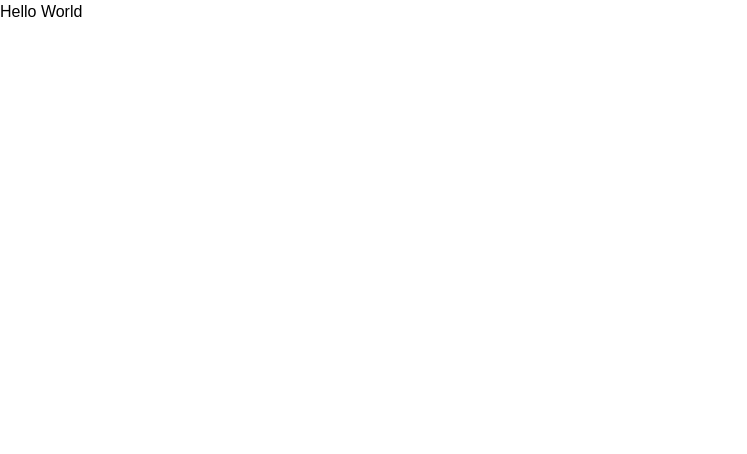
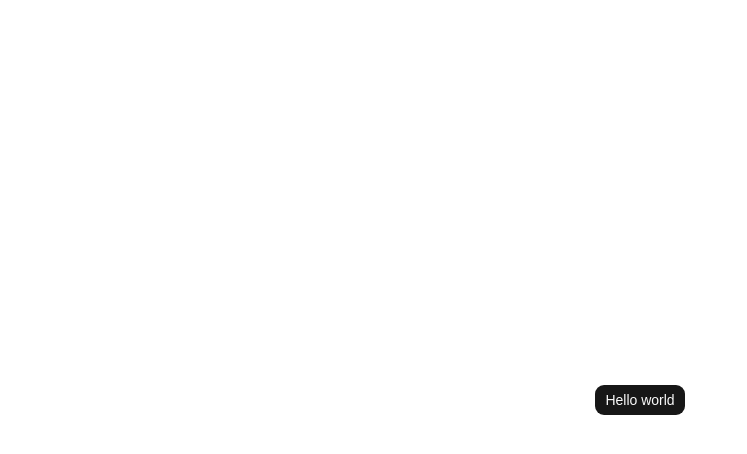
Before and after one commit to Allaaxx/fintrack, a React (Vite) app: page / in a window 1280 px wide. Shown: the top 454 px of the page, without its empty margins (0-747 px from the left). Built offline with nearby package versions, Linux system fonts and the light colour scheme.

Commit message:
chore: add shadcn setup

```diff
--- a/eslint.config.js
+++ b/eslint.config.js
@@ -25,6 +25,7 @@
     rules: {
       'simple-import-sort/imports': 'error',
       'simple-import-sort/exports': 'error',
+      'react-refresh/only-export-components': 'off',
     },
   },
   eslintConfigPrettier,
--- a/src/App.jsx
+++ b/src/App.jsx
@@ -1,5 +1,11 @@
+import { Button } from './components/ui/button';
+
 const App = () => {
-  return <h1>Hello World</h1>;
+  return (
+    <div className="flex h-screen w-screen items-center justify-center">
+      <Button>Hello world</Button>
+    </div>
+  );
 };
 
 export default App;
--- /dev/null
+++ b/src/components/ui/button.jsx
@@ -0,0 +1,58 @@
+import { Button as ButtonPrimitive } from '@base-ui/react/button';
+import { cva } from 'class-variance-authority';
+
+import { cn } from '@/lib/utils';
+
+const buttonVariants = cva(
+  "group/button inline-flex shrink-0 items-center justify-center rounded-lg border border-transparent bg-clip-padding text-sm font-medium whitespace-nowrap transition-all outline-none select-none focus-visible:border-ring focus-visible:ring-3 focus-visible:ring-ring/50 active:not-aria-[haspopup]:translate-y-px disabled:pointer-events-none disabled:opacity-50 aria-invalid:border-destructive aria-invalid:ring-3 aria-invalid:ring-destructive/20 dark:aria-invalid:border-destructive/50 dark:aria-invalid:ring-destructive/40 [&_svg]:pointer-events-none [&_svg]:shrink-0 [&_svg:not([class*='size-'])]:size-4",
+  {
+    variants: {
+      variant: {
+        default: 'bg-primary text-primary-foreground hover:bg-primary/80',
+        outline:
+          'border-border bg-background hover:bg-muted hover:text-foreground aria-expanded:bg-muted aria-expanded:text-foreground dark:border-input dark:bg-input/30 dark:hover:bg-input/50',
+        secondary:
+          'bg-secondary text-secondary-foreground hover:bg-[color-mix(in_oklch,var(--secondary),var(--foreground)_5%)] aria-expanded:bg-secondary aria-expanded:text-secondary-foreground',
+        ghost:
+          'hover:bg-muted hover:text-foreground aria-expanded:bg-muted aria-expanded:text-foreground dark:hover:bg-muted/50',
+        destructive:
+          'bg-destructive/10 text-destructive hover:bg-destructive/20 focus-visible:border-destructive/40 focus-visible:ring-destructive/20 dark:bg-destructive/20 dark:hover:bg-destructive/30 dark:focus-visible:ring-destructive/40',
+        link: 'text-primary underline-offset-4 hover:underline',
+      },
+      size: {
+        default:
+          'h-8 gap-1.5 px-2.5 has-data-[icon=inline-end]:pr-2 has-data-[icon=inline-start]:pl-2',
+        xs: "h-6 gap-1 rounded-[min(var(--radius-md),10px)] px-2 text-xs in-data-[slot=button-group]:rounded-lg has-data-[icon=inline-end]:pr-1.5 has-data-[icon=inline-start]:pl-1.5 [&_svg:not([class*='size-'])]:size-3",
+        sm: "h-7 gap-1 rounded-[min(var(--radius-md),12px)] px-2.5 text-[0.8rem] in-data-[slot=button-group]:rounded-lg has-data-[icon=inline-end]:pr-1.5 has-data-[icon=inline-start]:pl-1.5 [&_svg:not([class*='size-'])]:size-3.5",
+        lg: 'h-9 gap-1.5 px-2.5 has-data-[icon=inline-end]:pr-2 has-data-[icon=inline-start]:pl-2',
+        icon: 'size-8',
+        'icon-xs':
+          "size-6 rounded-[min(var(--radius-md),10px)] in-data-[slot=button-group]:rounded-lg [&_svg:not([class*='size-'])]:size-3",
+        'icon-sm':
+          'size-7 rounded-[min(var(--radius-md),12px)] in-data-[slot=button-group]:rounded-lg',
+        'icon-lg': 'size-9',
+      },
+    },
+    defaultVariants: {
+      variant: 'default',
+      size: 'default',
+    },
+  }
+);
+
+function Button({
+  className,
+  variant = 'default',
+  size = 'default',
+  ...props
+}) {
+  return (
+    <ButtonPrimitive
+      data-slot="button"
+      className={cn(buttonVariants({ variant, size, className }))}
+      {...props}
+    />
+  );
+}
+
+export { Button, buttonVariants };
--- a/src/index.css
+++ b/src/index.css
@@ -1,7 +1,136 @@
 @import 'tailwindcss';
 
 @import url('https://fonts.googleapis.com/css2?family=Nunito+Sans:ital,opsz,wght@0,6..12,200..1000;1,6..12,200..1000&family=Nunito:ital,wght@0,200..1000;1,200..1000&family=Poppins:ital,wght@0,100;0,200;0,300;0,400;0,500;0,600;0,700;0,800;0,900;1,100;1,200;1,300;1,400;1,500;1,600;1,700;1,800;1,900&display=swap');
+@import "tw-animate-css";
+@import "shadcn/tailwind.css";
+@import "@fontsource-variable/geist";
+
+@custom-variant dark (&:is(.dark *));
 
 * {
   font-family: 'Nunito', sans-serif;
 }
+
+@theme inline {
+  --font-heading: var(--font-sans);
+  --font-sans: 'Geist Variable', sans-serif;
+  --color-sidebar-ring: var(--sidebar-ring);
+  --color-sidebar-border: var(--sidebar-border);
+  --color-sidebar-accent-foreground: var(--sidebar-accent-foreground);
+  --color-sidebar-accent: var(--sidebar-accent);
+  --color-sidebar-primary-foreground: var(--sidebar-primary-foreground);
+  --color-sidebar-primary: var(--sidebar-primary);
+  --color-sidebar-foreground: var(--sidebar-foreground);
+  --color-sidebar: var(--sidebar);
+  --color-chart-5: var(--chart-5);
+  --color-chart-4: var(--chart-4);
+  --color-chart-3: var(--chart-3);
+  --color-chart-2: var(--chart-2);
+  --color-chart-1: var(--chart-1);
+  --color-ring: var(--ring);
+  --color-input: var(--input);
+  --color-border: var(--border);
+  --color-destructive: var(--destructive);
+  --color-accent-foreground: var(--accent-foreground);
+  --color-accent: var(--accent);
+  --color-muted-foreground: var(--muted-foreground);
+  --color-muted: var(--muted);
+  --color-secondary-foreground: var(--secondary-foreground);
+  --color-secondary: var(--secondary);
+  --color-primary-foreground: var(--primary-foreground);
+  --color-primary: var(--primary);
+  --color-popover-foreground: var(--popover-foreground);
+  --color-popover: var(--popover);
+  --color-card-foreground: var(--card-foreground);
+  --color-card: var(--card);
+  --color-foreground: var(--foreground);
+  --color-background: var(--background);
+  --radius-sm: calc(var(--radius) * 0.6);
+  --radius-md: calc(var(--radius) * 0.8);
+  --radius-lg: var(--radius);
+  --radius-xl: calc(var(--radius) * 1.4);
+  --radius-2xl: calc(var(--radius) * 1.8);
+  --radius-3xl: calc(var(--radius) * 2.2);
+  --radius-4xl: calc(var(--radius) * 2.6);
+}
+
+:root {
+  --background: oklch(1 0 0);
+  --foreground: oklch(0.145 0 0);
+  --card: oklch(1 0 0);
+  --card-foreground: oklch(0.145 0 0);
+  --popover: oklch(1 0 0);
+  --popover-foreground: oklch(0.145 0 0);
+  --primary: oklch(0.205 0 0);
+  --primary-foreground: oklch(0.985 0 0);
+  --secondary: oklch(0.97 0 0);
+  --secondary-foreground: oklch(0.205 0 0);
+  --muted: oklch(0.97 0 0);
+  --muted-foreground: oklch(0.556 0 0);
+  --accent: oklch(0.97 0 0);
+  --accent-foreground: oklch(0.205 0 0);
+  --destructive: oklch(0.577 0.245 27.325);
+  --border: oklch(0.922 0 0);
+  --input: oklch(0.922 0 0);
+  --ring: oklch(0.708 0 0);
+  --chart-1: oklch(0.87 0 0);
+  --chart-2: oklch(0.556 0 0);
+  --chart-3: oklch(0.439 0 0);
+  --chart-4: oklch(0.371 0 0);
+  --chart-5: oklch(0.269 0 0);
+  --radius: 0.625rem;
+  --sidebar: oklch(0.985 0 0);
+  --sidebar-foreground: oklch(0.145 0 0);
+  --sidebar-primary: oklch(0.205 0 0);
+  --sidebar-primary-foreground: oklch(0.985 0 0);
+  --sidebar-accent: oklch(0.97 0 0);
+  --sidebar-accent-foreground: oklch(0.205 0 0);
+  --sidebar-border: oklch(0.922 0 0);
+  --sidebar-ring: oklch(0.708 0 0);
+}
+
+.dark {
+  --background: oklch(0.145 0 0);
+  --foreground: oklch(0.985 0 0);
+  --card: oklch(0.205 0 0);
+  --card-foreground: oklch(0.985 0 0);
+  --popover: oklch(0.205 0 0);
+  --popover-foreground: oklch(0.985 0 0);
+  --primary: oklch(0.922 0 0);
+  --primary-foreground: oklch(0.205 0 0);
+  --secondary: oklch(0.269 0 0);
+  --secondary-foreground: oklch(0.985 0 0);
+  --muted: oklch(0.269 0 0);
+  --muted-foreground: oklch(0.708 0 0);
+  --accent: oklch(0.269 0 0);
+  --accent-foreground: oklch(0.985 0 0);
+  --destructive: oklch(0.704 0.191 22.216);
+  --border: oklch(1 0 0 / 10%);
+  --input: oklch(1 0 0 / 15%);
+  --ring: oklch(0.556 0 0);
+  --chart-1: oklch(0.87 0 0);
+  --chart-2: oklch(0.556 0 0);
+  --chart-3: oklch(0.439 0 0);
+  --chart-4: oklch(0.371 0 0);
+  --chart-5: oklch(0.269 0 0);
+  --sidebar: oklch(0.205 0 0);
+  --sidebar-foreground: oklch(0.985 0 0);
+  --sidebar-primary: oklch(0.488 0.243 264.376);
+  --sidebar-primary-foreground: oklch(0.985 0 0);
+  --sidebar-accent: oklch(0.269 0 0);
+  --sidebar-accent-foreground: oklch(0.985 0 0);
+  --sidebar-border: oklch(1 0 0 / 10%);
+  --sidebar-ring: oklch(0.556 0 0);
+}
+
+@layer base {
+  * {
+    @apply border-border outline-ring/50;
+  }
+  body {
+    @apply bg-background text-foreground;
+  }
+  html {
+    @apply font-sans;
+  }
+}
--- /dev/null
+++ b/src/lib/utils.js
@@ -0,0 +1,6 @@
+import { clsx } from 'clsx';
+import { twMerge } from 'tailwind-merge';
+
+export function cn(...inputs) {
+  return twMerge(clsx(inputs));
+}
--- a/vite.config.js
+++ b/vite.config.js
@@ -1,8 +1,14 @@
 import tailwindcss from '@tailwindcss/vite';
 import react from '@vitejs/plugin-react';
+import path from 'path';
 import { defineConfig } from 'vite';
 
 // https://vite.dev/config/
 export default defineConfig({
   plugins: [react(), tailwindcss()],
+  resolve: {
+    alias: {
+      '@': path.resolve(import.meta.dirname, './src'),
+    },
+  },
 });
```
Also changed, not shown: jsconfig.json (added, +8 -0 lines), package.json (+9 -1 lines), components.json (added), 1 other file (tests, documents, lock files or other folders).
